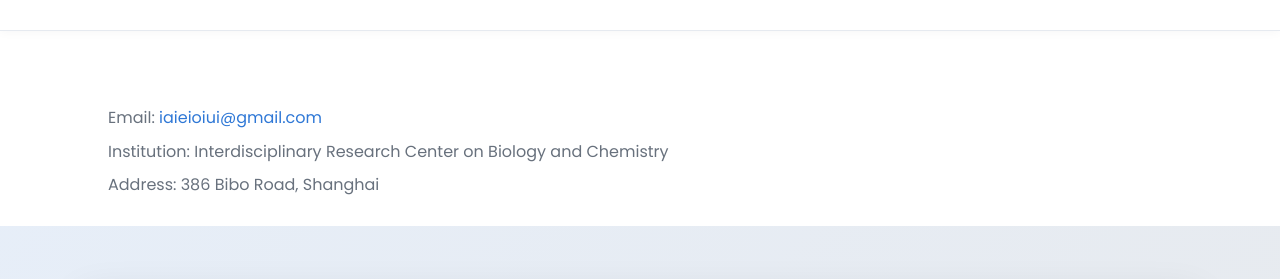
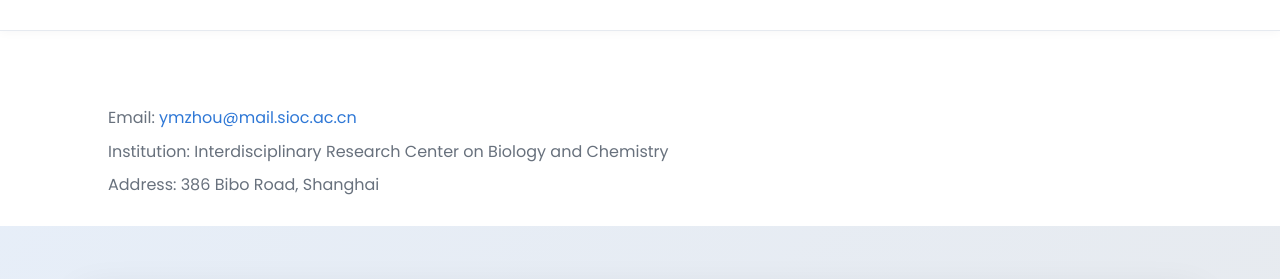
Before and after one commit to Goulala/zhoulab.org, a Jekyll site: the page built from contact.html, in a window 1280 px wide. Shown: the part 144-423 px from the top of the page. Built offline with Jekyll 4.4.1, drawn with Linux system fonts in a browser that asks for light colours.

Commit message:
Update contact email address

```diff
--- a/contact.html
+++ b/contact.html
@@ -7,7 +7,7 @@ description: Contact Zhou Lab.
 <main>
   <section>
     <div class="contact-list">
-      <div>Email: <a href="mailto:iaieioiui@gmail.com">iaieioiui@gmail.com</a></div>
+      <div>Email: <a href="mailto:ymzhou@mail.sioc.ac.cn">ymzhou@mail.sioc.ac.cn</a></div>
       <div>Institution: Interdisciplinary Research Center on Biology and Chemistry</div>
       <div>Address: 386 Bibo Road, Shanghai</div>
     </div>
```
